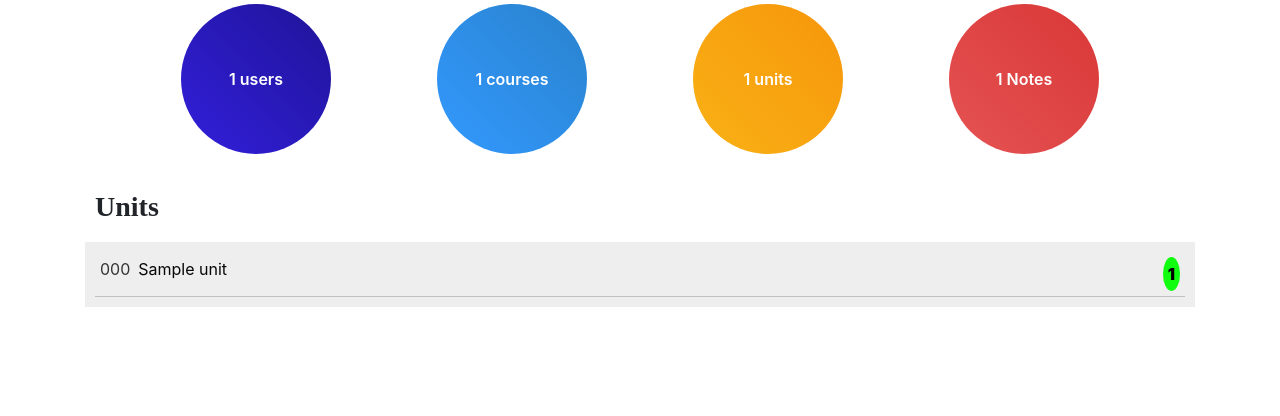
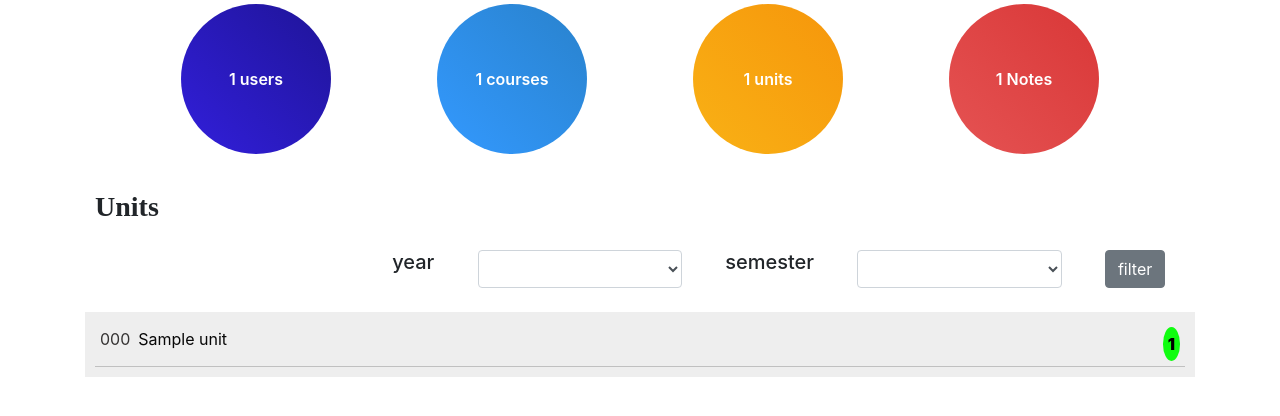
Before and after one commit to alexmagwe/biblioteca, a Flask app: page /units in a window 1280 px wide. Shown: the part 94-510 px from the top of the page. Run offline with Flask 2, Linux system fonts and the light colour scheme; tables that the repository leaves empty hold one stand-in row (values such as "Sample post"); some libraries are stand-ins or nearby versions; some web fonts are replaced.

Commit message:
admin can filter  notes and units

```diff
--- a/app/main/routes.py
+++ b/app/main/routes.py
@@ -1,14 +1,17 @@
-from flask import url_for,render_template,current_app
+from flask import url_for,render_template,current_app,redirect,request
 from flask_login import current_user
+from ..models import Units
+from ..filters import filter_extension,filter_semester,filter_year,filter_year_and_semester
 from . import main
+import os
 
 
 @main.route('/home')
 @main.route('/')
 def home():
     if current_user.is_authenticated:
-        print('user is authenticated')
-        return render_template('landing.html')
+        units=Units.query.order_by("code").all()
+        return render_template('landing.html',units=units)
     else:
         return render_template('home.html')
 
@@ -28,7 +31,8 @@ def courses():
 
 @main.route('/units',methods=['GET'])
 def units():
-    return render_template('data/units.html')
+    units=Units.query.all()
+    return render_template('data/units.html',units=units)
 
 @main.route('/notes',methods=['GET'])
 def notes():
@@ -38,6 +42,44 @@ def notes():
 def users():
     return render_template('data/users.html')
 
+@main.route('/units/<int:id>',methods=['GET'])
+def unit(id):
+    unit=Units.query.get(id)
+    return render_template('unit/unit.html',unit=unit,notes=unit.notes)
+
+@main.route('/filter/units/',methods=['GET'])
+def filter_units():
+    year,semester=int(request.args.get('year')),request.args.get('semester')
+    if year and semester:
+        results=filter_year_and_semester(year,semester)
+        return render_template('data/units.html',units=results)
+    elif year and not semeseter:
+        results=filter_year(year)
+        return render_template('data/units.html',units=results)
+    elif semester and not year:
+        results=filter_semester(semester)
+        return render_template('data/units.html',units=results)
+
+    results=[]
+    if case and unit:
+        if case=='all':
+            return render_template('unit/unit.html',unit=unit,notes=unit.notes)
+        ext='.'+case
+        results=filter_extension(unit.notes,ext)
+    return render_template('unit/unit.html',unit=unit,notes=results)
+
+
+@main.route('/filter/ext/<int:id>/',methods=['GET'])
+def filter_ext(id):
+    unit=Units.query.get(id)
+    case=request.args.get('extension')
+    results=[]
+    if case and unit:
+        if case=='all':
+            return render_template('unit/unit.html',unit=unit,notes=unit.notes)
+        ext='.'+case
+        results=filter_extension(unit.notes,ext)
+    return render_template('unit/unit.html',unit=unit,notes=results)
 
 
 @main.route('/upload_notes',methods=['GET'])
--- a/app/static/analytics.css
+++ b/app/static/analytics.css
@@ -11,6 +11,9 @@
     margin:1em 0;
     flex-wrap: wrap;
 
+}
+.unit-banner{
+    background:linear-gradient(45deg,#f9b115 0%,#f6960b 100%);
 }
 .vague{
     color:rgb(53, 51, 51);
--- a/app/templates/data/units.html
+++ b/app/templates/data/units.html
@@ -8,15 +8,36 @@
     </div>
     <div class='all-units-container'>
         <h3>Units</h3>
+        <div class='form-container'>
+            <form action='/filter/units' method="get" id='filter_ext'>
+                <div class='form-group d-flex p-2 ml-auto w-75 justify-content-around'>
+                    <h5>year</h5>
+                    <select name='year' class='form-control w-25'>
+                        <option value="" selected disabled hidden></option>
+                        <option value='1'>1</option>
+                        <option value='2'>2</option>
+                        <option value='3'>3</option>
+                        <option value='4'>4</option>
+                    </select>
+                 <h5>semester</h5>
+                 <select name='semester' class='form-control w-25' >
+                    <option value="" selected disabled hidden></option>
+                        <option value='1'>1</option>
+                        <option value='2'>2</option>
+                    </select>
+                    <button type='submit mt' class='btn btn-secondary'>filter</button>
+            </div>
+            </form>
+        </div>
         <ul class='units-list'>
-            {%for unit in Units.query.order_by("code").all()%}
-            <li class='units-list-item'>
+            {%for unit in units%}
+            <a href="{{url_for('main.unit',id=unit.id)}}" class='units-list-item'>
                 <span class=' mr-2 vague'>{{unit.code}}</span>
                 <span class='vague-darker'>{{unit.name}}</span>
                {%if Notes.query.filter_by(unit_id=unit.id).count()>0%}
                 <span class='units-list-items-count'>{{Notes.query.filter_by(unit_id=unit.id).count()}}</span>
             {%endif%}
-            </li>
+            </a>
             {%endfor%}
         </ul>
      </div>
--- a/app/templates/landing.html
+++ b/app/templates/landing.html
@@ -9,14 +9,14 @@
     <div class='all-units-container'>
         <ul class='units-list'>
             <h3>Units</h3>
-            {%for unit in Units.query.order_by("code").all()%}
-            <h3 class='units-list-item'>
+            {%for unit in units%}
+            <a href="{{url_for('main.unit',id=unit.id)}}"class='units-list-item'>
                 <span class=' mr-2 vague'>{{unit.code}}</span>
                 <span class='vague-darker'>{{unit.name}}</span>
                {%if Notes.query.filter_by(unit_id=unit.id).count()>0%}
                 <span class='units-list-items-count'>{{Notes.query.filter_by(unit_id=unit.id).count()}}</span>
             {%endif%}
-            </h3>
+            </a>
             {%endfor%}
         </ul>
      </div>
--- a/run.py
+++ b/run.py
@@ -2,7 +2,7 @@ from app import create_app
 from app.models import Users,Courses,AdminsList,Permissions,Notes,Units
 
 
-app=create_app('production')
+app=create_app('development')
 @app.context_processor
 def inject_models():
     return {'Users':Users,'Courses':Courses,'AdminsList':AdminsList,'Permissions':Permissions,'Notes':Notes,'Units':Units}
```
Also changed, not shown: app/filters.py (added, +20 -0 lines), app/templates/macros.html (added, +7 -0 lines), app/templates/unit/unit.html (added, +37 -0 lines), requirements.txt (+9 -1 lines).
